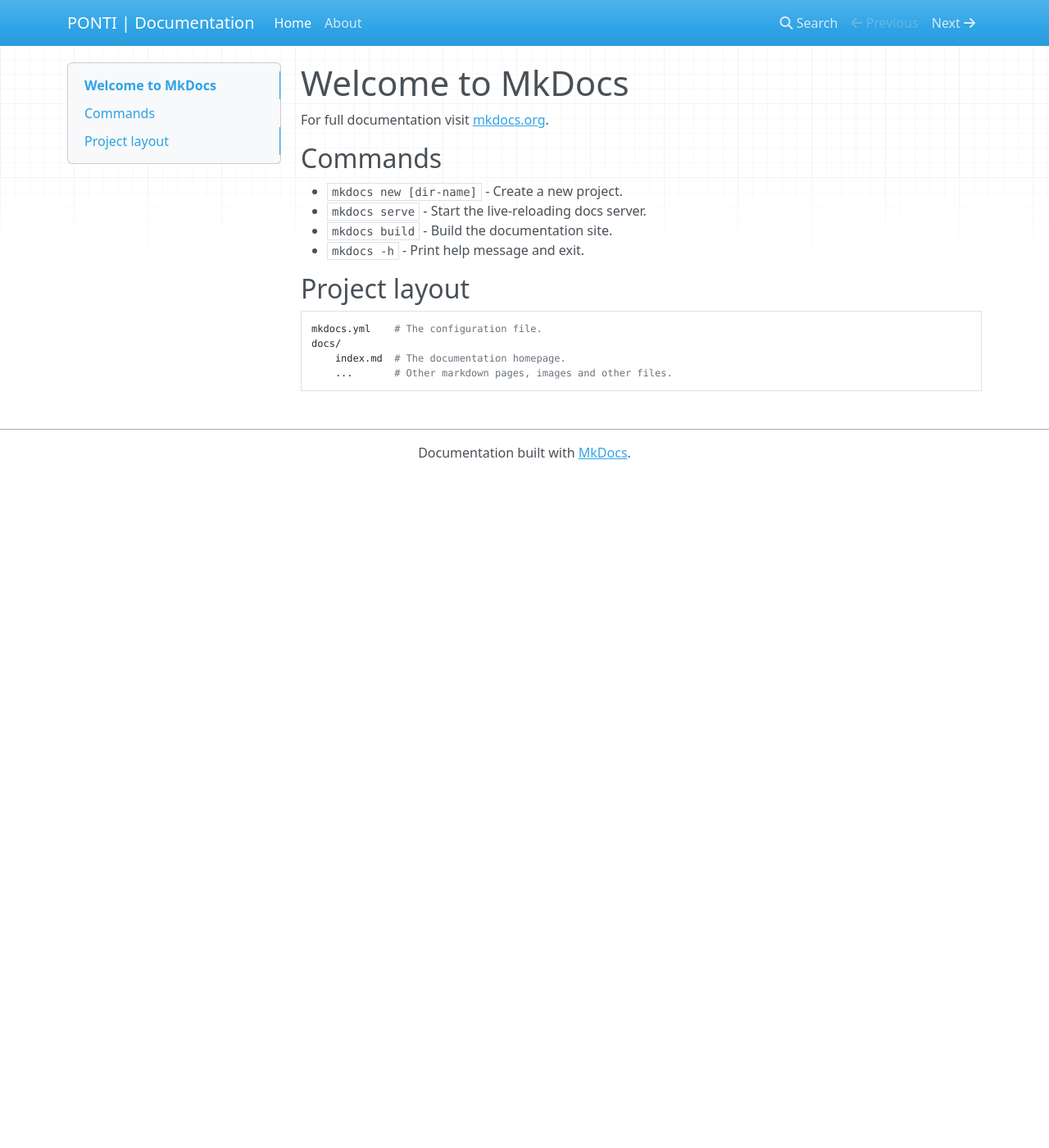
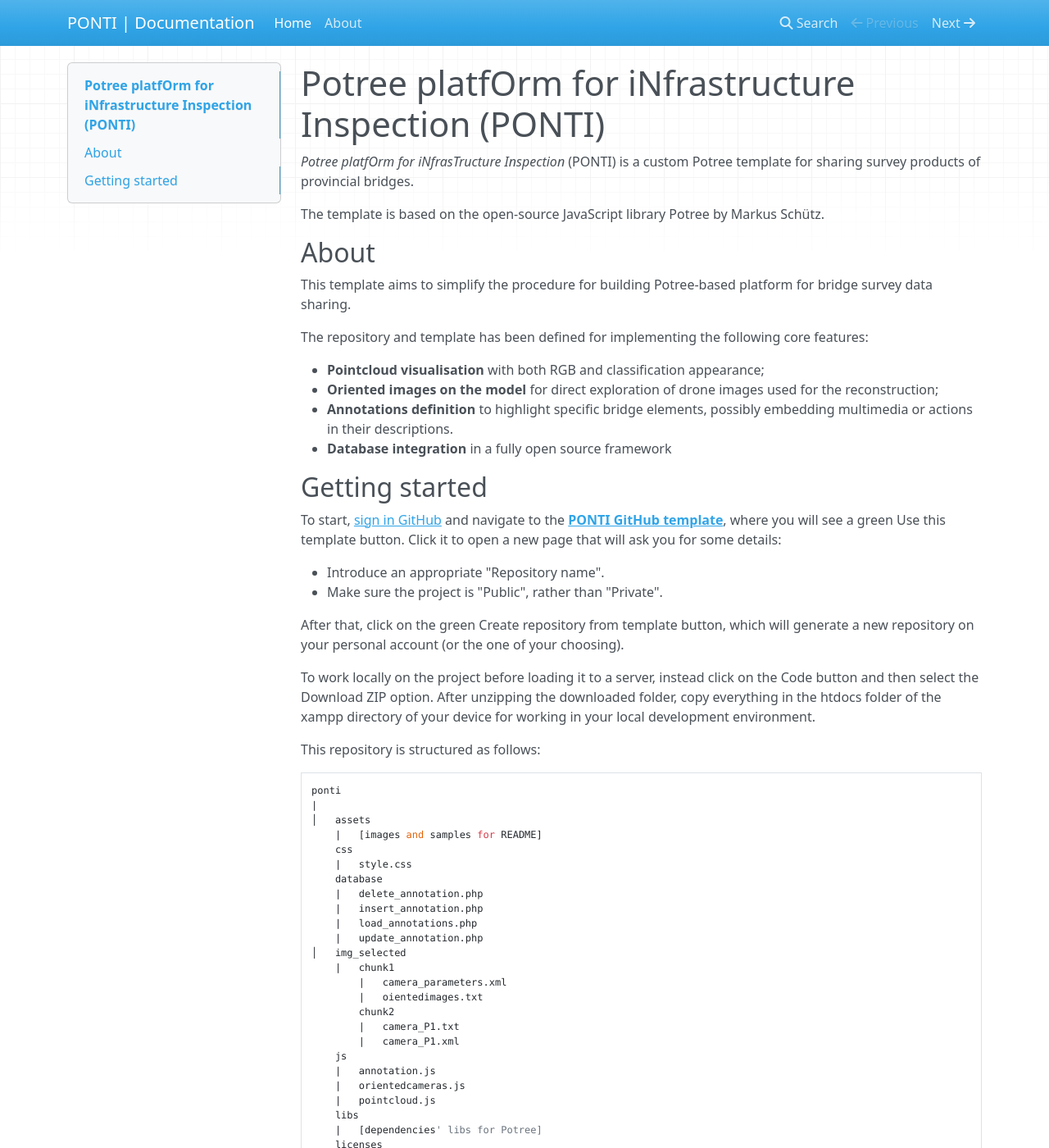
Before and after one commit to Tars4815/ponti, an MkDocs documentation site: the page built from docs/docs/index.md, in a window 1280 px wide and 1400 px high. Shown: the whole window at 82% size. Built offline with MkDocs 1.6.1, drawn with Linux system fonts in a browser that asks for light colours; nearby versions of some CDN libraries; some of the changed text lies outside the part shown.

Commit message:
Update index.md

````diff
--- a/docs/docs/index.md
+++ b/docs/docs/index.md
@@ -1,17 +1,105 @@
-# Welcome to MkDocs
+# Potree platfOrm for iNfrastructure Inspection (PONTI)
 
-For full documentation visit [mkdocs.org](https://www.mkdocs.org).
+*Potree platfOrm for iNfrasTructure Inspection* (PONTI) is a custom Potree template for sharing survey products of provincial bridges.
 
-## Commands
+The template is based on the open-source JavaScript library Potree by Markus Schütz.
 
-* `mkdocs new [dir-name]` - Create a new project.
-* `mkdocs serve` - Start the live-reloading docs server.
-* `mkdocs build` - Build the documentation site.
-* `mkdocs -h` - Print help message and exit.
 
-## Project layout
 
-    mkdocs.yml    # The configuration file.
-    docs/
-        index.md  # The documentation homepage.
-        ...       # Other markdown pages, images and other files.
+## About
+
+This template aims to simplify the procedure for building Potree-based platform for bridge survey data sharing.
+
+The repository and template has been defined for implementing the following core features:
+
+* **Pointcloud visualisation** with both RGB and classification appearance;
+* **Oriented images on the model** for direct exploration of drone images used for the reconstruction;
+* **Annotations definition** to highlight specific bridge elements, possibly embedding multimedia or actions in their descriptions.
+* **Database integration** in a fully open source framework
+
+
+## Getting started
+
+To start, [sign in GitHub](https://github.com/login/) and navigate to the [**PONTI GitHub template**](https://github.com/labmgf-polimi/ponti), where you will see a green Use this template button. Click it to open a new page that will ask you for some details:
+
+* Introduce an appropriate "Repository name".
+* Make sure the project is "Public", rather than "Private".
+
+After that, click on the green Create repository from template button, which will generate a new repository on your personal account (or the one of your choosing).
+
+To work locally on the project before loading it to a server, instead click on the Code button and then select the Download ZIP option. After unzipping the downloaded folder, copy everything in the htdocs folder of the xampp directory of your device for working in your local development environment.
+
+This repository is structured as follows:
+
+```
+ponti
+|
+│   assets
+    |   [images and samples for README]
+    css
+    |   style.css
+    database
+    |   delete_annotation.php
+    |   insert_annotation.php
+    |   load_annotations.php
+    |   update_annotation.php
+│   img_selected
+    |   chunk1
+        |   camera_parameters.xml
+        |   oientedimages.txt
+        chunk2
+        |   camera_P1.txt
+        |   camera_P1.xml
+    js
+    |   annotation.js
+    |   orientedcameras.js
+    |   pointcloud.js
+    libs
+    |   [dependencies' libs for Potree]
+    licenses
+    |   license_brotli.txt
+    |   license_json.txt
+    |   license_laszip.txt
+    |   license_potree_converter.txt
+    poinclouds (files not included in GitHub. Folder that needs to be filled with output of pointcloud conversion as follows)
+    |   hierarchy.bin
+    |   metadata.json
+    |   octree.bin
+|	index.php
+|   LICENSE
+|   README.md
+
+```
+
+Important files:
+
+**_README.md_**
+
+Basic description of the repository with instructions on how to replicate the PONTI template.
+
+**_[index.php](https://github.com/Tars4815/ponti/blob/main/index.php)_**
+
+This will be the homepage of the PONTI viewer. It contains the basic settings for the GUI and includes the paths to all the style and js files.
+
+- _CSS_ with the stylesheet in CSS language defined for including in the GUI a header with a description and/or logo.
+
+- _JS_ that includes JavaScript files for loading 3D products in the viewer.
+
+**_img_selected_**
+
+This folder is used to store and collect the oriented images that the viewer developer is willing to integrate on the platform. Together with the picture files, camera certificates and images orientation parameters are saved in this space.
+
+**_libs_**
+
+All libraries' dependencies for making functionable the viewer are saved in the sub-folders.
+
+**_licenses_**
+
+License specifications for the used libraries are descripted here.
+
+**_pointclouds_**
+
+Converted point clouds and ancillary files should be saved in this folder to preserve the template structure.
+
+**_database_**
+It contains .php files that allow for the interaction between the platform and a PostgreSQL database. In particular, saving annotations
````
